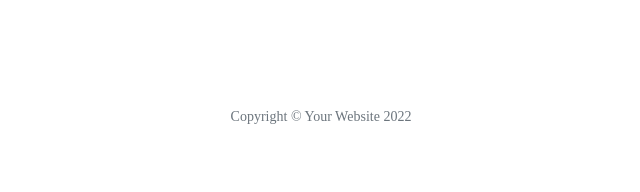
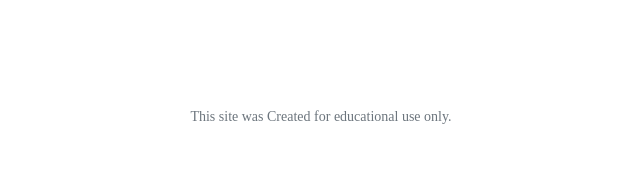
Before and after one commit to kera-cudmore/thorin-flask-app, a Flask app: page /about in a window 1280 px wide. Shown: the part 5574-5766 px from the top of the page, without its empty margins (319-959 px from the left). Run offline with Flask 2, Linux system fonts and the light colour scheme; some libraries are stand-ins or nearby versions.

Commit message:
removed copyright and placed educational site in footer

```diff
--- a/templates/base.html
+++ b/templates/base.html
@@ -100,7 +100,7 @@
                 </a>
               </li>
             </ul>
-            <p class="copyright text-muted">Copyright &copy; Your Website <span id="copyright"></span></p>
+            <p class="copyright text-muted">This site was Created for educational use only.</p>
           </div>
         </div>
       </div>
@@ -113,10 +113,5 @@
     <!-- Custom scripts for this template -->
     <script src="{{ url_for('static', filename='js/clean-blog.min.js') }}"></script>
 
-    <!-- Custom script to update the copyright year in the footer
-        - uses jQuery to get the current year and add it as text -->
-    <script>
-        $("#copyright").text(new Date().getFullYear())
-    </script>
   </body>
 </html>
```
